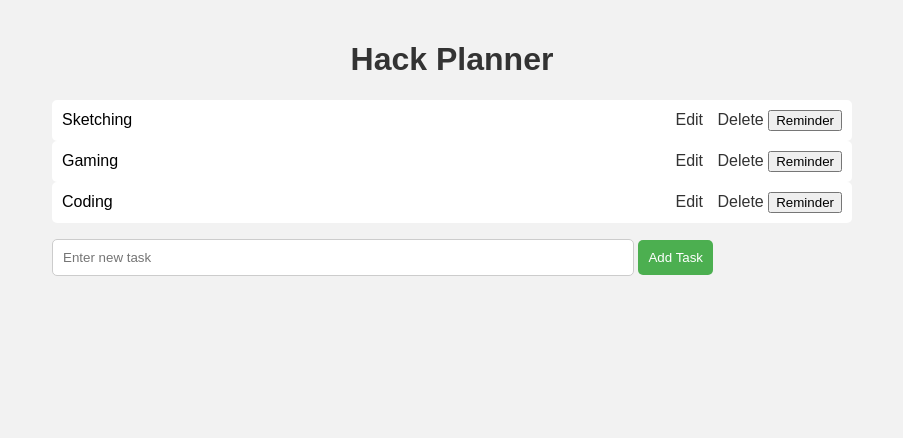
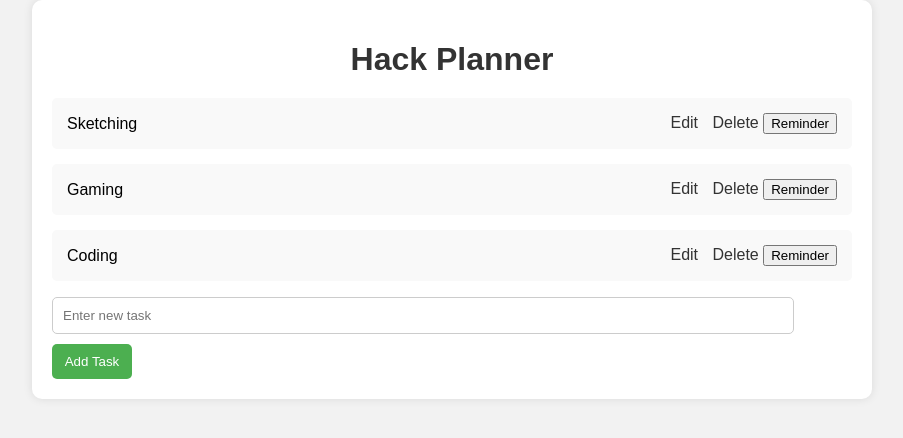
Before and after one commit to banerjeesoumya/Hack-Planner, a Flask app: page / in a window 1280 px wide. Shown: the top 438 px of the page, without its empty margins (188-1091 px from the left). Run offline with Flask 3, Linux system fonts and the light colour scheme; data comes from the database, SQL or seed files in the repository.

Commit message:
Update style.css
Improved the styling of the webpage

```diff
--- a/static/style.css
+++ b/static/style.css
@@ -1,3 +1,4 @@
+/* Resetting default styles */
 body {
     font-family: Arial, Helvetica, sans-serif;
     background-color: #f2f2f2;
@@ -5,30 +6,42 @@ body {
     padding: 0;
 }
 
+/* Centering the heading */
 h1 {
     text-align: center;
     color: #333;
+    margin-bottom: 20px; /* Add some space below the heading */
 }
 
+/* Container styles */
 .container {
     max-width: 800px;
     margin: 0 auto;
     padding: 20px;
+    background-color: #fff; /* Add a white background to the container */
+    border-radius: 10px; /* Add rounded corners */
+    box-shadow: 0 0 10px rgba(0, 0, 0, 0.1); /* Add a subtle shadow */
 }
 
+/* Checklist item styles */
 .checklist-items {
     list-style-type: none;
     padding: 0;
 }
 
 .checklist-items li {
-    background-color: #fff;
+    background-color: #f9f9f9; /* Light gray background */
     border-radius: 5px;
-    padding: 10px;
-    margin-bottom: 10 px;
+    padding: 15px;
+    margin-bottom: 15px; /* Increased margin for better separation */
     display: flex;
     justify-content: space-between;
     align-items: center;
+    transition: background-color 0.3s ease; /* Smooth transition on hover */
+}
+
+.checklist-items li:hover {
+    background-color: #e9e9e9; /* Darker background on hover */
 }
 
 .checklist-items li a {
@@ -37,31 +50,35 @@ h1 {
     margin-left: 10px;
 }
 
-.add-form input[type = "text"],
-.edit-form input[type = "text"] {
-    width: 70%;
+/* Form input and button styles */
+.add-form input[type="text"],
+.edit-form input[type="text"] {
+    width: calc(100% - 80px); /* Adjusted width for better alignment with button */
     padding: 10px;
     border: 1px solid #ccc;
     border-radius: 5px;
+    margin-bottom: 10px; /* Added margin below input */
 }
 
 .add-form button,
 .edit-form button {
+    width: 80px; /* Fixed width for button */
     padding: 10px;
     background-color: #4caf50;
     border: none;
     color: white;
     border-radius: 5px;
     cursor: pointer;
+    transition: background-color 0.3s ease; /* Smooth transition on hover */
 }
 
 .add-form button:hover,
 .edit-form button:hover {
-    background-color: #4caf50;
+    background-color: #45a049; /* Darker color on hover */
 }
 
-.add-form input[type = "text"]:focus,
-.edit-form input[type = "text"]:focus {
+.add-form input[type="text"]:focus,
+.edit-form input[type="text"]:focus {
     outline: none;
     border-color: #4caf50;
 }
```
